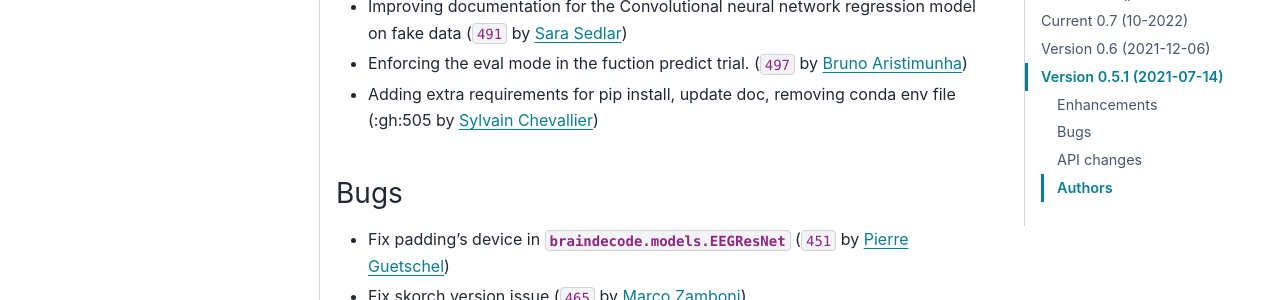
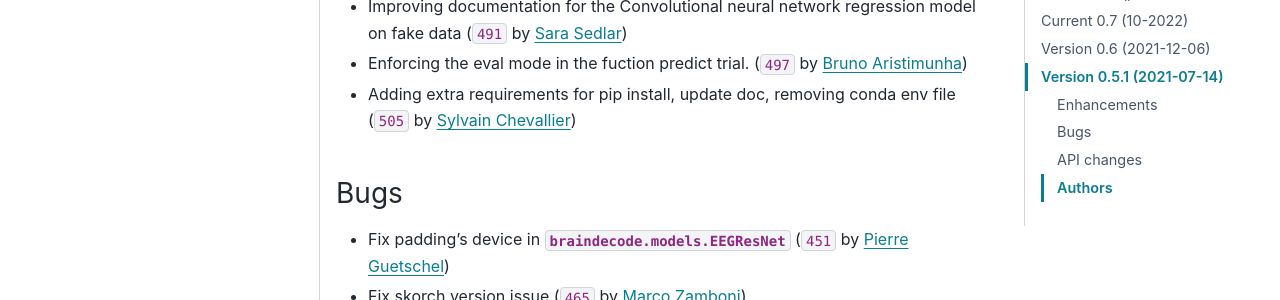
Before and after one commit to braindecode/braindecode, a Sphinx documentation site: the page built from docs/whats_new.rst, in a window 1280 px wide and 900 px high, scrolled down 832 px. Shown: the part 176-476 px from the top of the window. Built offline with Sphinx 7.4.7 and the PyData theme 0.15.4, drawn with Linux system fonts in a browser that asks for light colours; pages that are not in the unit, such as notebooks, are missing from menus; comment, search, counter and statistics services are not loaded; cross-references to code outside the pages are shown as plain code.

Commit message:
fix: link to PR in whatsnew

```diff
--- a/docs/whats_new.rst
+++ b/docs/whats_new.rst
@@ -1,4 +1,4 @@
-:orphan:
+:Orphan:
 
 .. _whats_new:
 
@@ -37,7 +37,7 @@
 - Improving documentation for "Split Dataset" and "Process a big data EEG resource" examples (:gh:`494` by `Bruna Lopes`_)
 - Improving documentation for the Convolutional neural network regression model on fake data (:gh:`491` by `Sara Sedlar`_)
 - Enforcing the eval mode in the fuction predict trial. (:gh:`497` by `Bruno Aristimunha`_)
-- Adding extra requirements for pip install, update doc, removing conda env file (:gh:505 by `Sylvain Chevallier`_)
+- Adding extra requirements for pip install, update doc, removing conda env file (:gh:`505` by `Sylvain Chevallier`_)
 
 Bugs
 ~~~~
```
